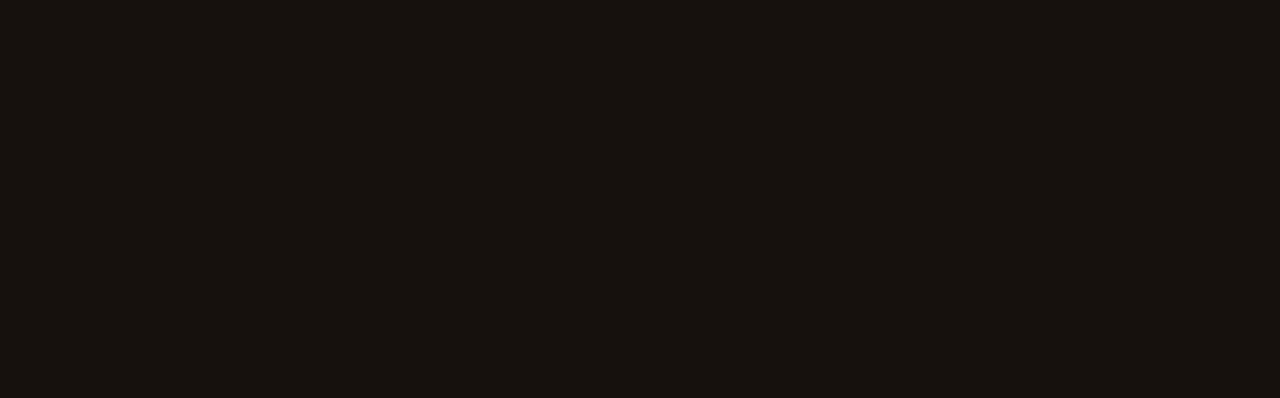
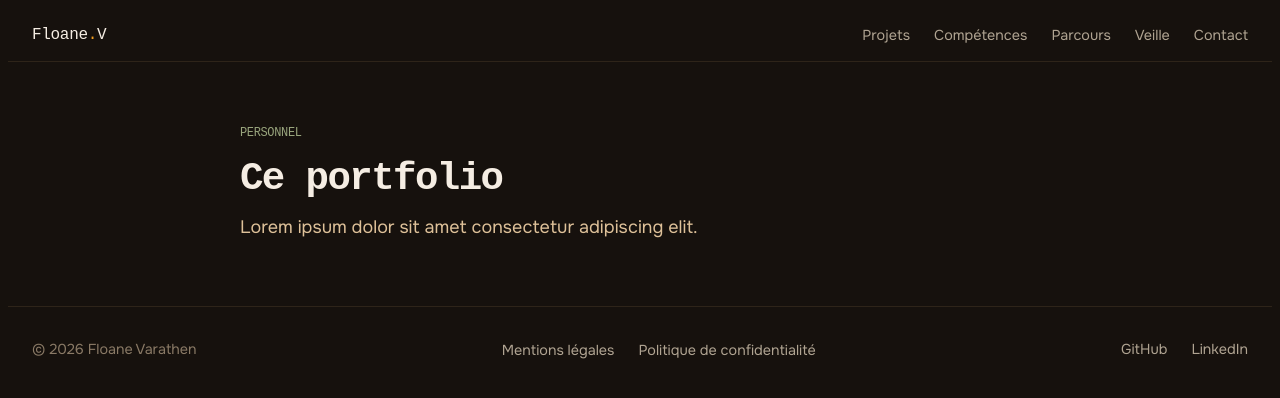
Before and after one commit to Floane/Portfolio, a React app: page /projets/ce-portfolio in a window 1280 px wide. Before the commit this address had no page. Shown: the top 398 px of the page. Built offline with nearby package versions, Linux system fonts and the light colour scheme; the HTML template or start-up script is replaced by a standard one; a web font is replaced by a local one.

Commit message:
feat: Ajout du routing des pages + scroll down vers l'ancre projets

```diff
--- /dev/null
+++ b/src/components/ScrollToHash/ScrollToHash.jsx
@@ -0,0 +1,19 @@
+import { useEffect } from 'react';
+import { useLocation } from 'react-router-dom';
+
+function ScrollToHash() {
+    const { hash } = useLocation();
+
+    useEffect(() => {
+        if (hash) {
+            const element = document.getElementById(hash.replace('#', ''));
+            if (element) {
+            element.scrollIntoView({ behavior: 'smooth' });
+            }
+        }
+    }, [hash]);
+
+    return null;
+}
+
+export default ScrollToHash;
--- a/src/main.jsx
+++ b/src/main.jsx
@@ -1,16 +1,21 @@
 import { StrictMode } from 'react';
 import { createRoot } from 'react-dom/client';
-import { BrowserRouter, Routes, Route } from 'react-router-dom';
+import { BrowserRouter, Routes, Route, Navigate } from 'react-router-dom';
 import './styles/main.scss';
 import Layout from './components/Layout/Layout';
 import App from './App.jsx';
+import Project from './pages/Project/Project.jsx';
+import ScrollToHash from './components/ScrollToHash/ScrollToHash';
 
 createRoot(document.getElementById('root')).render(
   <StrictMode>
     <BrowserRouter>
+      <ScrollToHash />
       <Routes>
         <Route element={<Layout />}>
           <Route path="/" element={<App />} />
+          <Route path="/projets/:slug" element={<Project />} />
+          <Route path="/projets" element={<Navigate to="/#projets" replace />} />
         </Route>
       </Routes>
     </BrowserRouter>
--- /dev/null
+++ b/src/pages/Project/Project.jsx
@@ -0,0 +1,22 @@
+import { useParams, Navigate } from 'react-router-dom';
+import { projects } from '../../data/projects';
+import styles from './Project.module.scss';
+
+    function Project() {
+    const { slug } = useParams();
+    const project = projects.find((p) => p.slug === slug);
+
+    if (!project) {
+        return <Navigate to="/#projets" replace />;
+    }
+
+    return (
+        <article className={styles.project}>
+            <p className={styles.type}>{project.type}</p>
+            <h1 className={styles.title}>{project.title}</h1>
+            <p className={styles.tagline}>{project.tagline}</p>
+        </article>
+    );
+}
+
+export default Project;
--- /dev/null
+++ b/src/pages/Project/Project.module.scss
@@ -0,0 +1,32 @@
+@use '../../styles/tokens' as *;
+
+.project {
+  max-width: 800px;
+  margin: 0 auto;
+  padding: $space-16 $space-6;
+}
+
+.type {
+    font-family: $font-mono;
+    font-size: $badge-size;
+    text-transform: uppercase;
+    letter-spacing: $badge-letter-spacing;
+    color: $color-accent-alt;
+    margin: 0 0 $space-4;
+}
+
+.title {
+    font-family: $font-title;
+    font-size: $text-3xl;
+    color: $color-text;
+    letter-spacing: -0.04em;
+    margin: 0 0 $space-3;
+}
+
+.tagline {
+    font-family: $font-body;
+    font-size: $text-lg;
+    color: $color-text-warm;
+    line-height: $leading-base;
+    margin: 0;
+}
```
